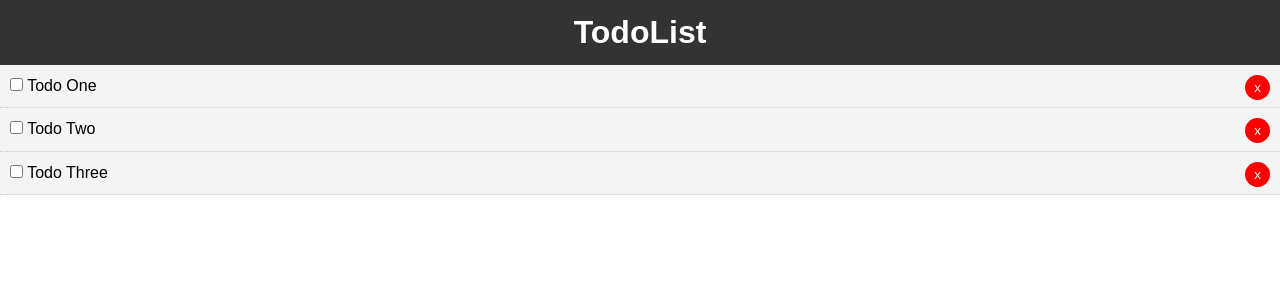
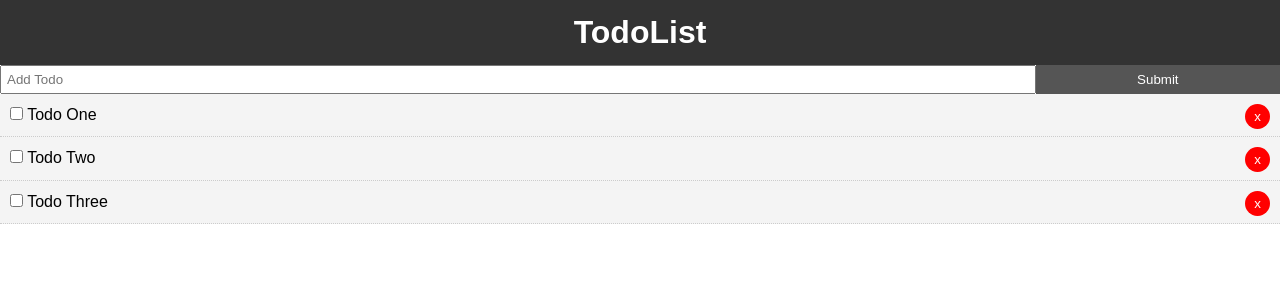
Before and after one commit to DylanAttal/vue-to-do-list, a Vue app: page / in a window 1280 px wide. Shown: the top 300 px of the page. Built offline with nearby package versions, Linux system fonts and the light colour scheme.

Commit message:
Creates AddTodo component

```diff
--- a/src/App.vue
+++ b/src/App.vue
@@ -1,6 +1,7 @@
 <template>
   <div id="app">
     <Header/>
+    <AddTodo/>
     <Todos v-bind:todos="todos" v-on:del-todo="deleteTodo"/>
   </div>
 </template>
@@ -8,12 +9,14 @@
 <script>
 import Header from "./components/layout/Header";
 import Todos from "./components/Todos";
+import AddTodo from "./components/AddTodo";
 
 export default {
   name: "app",
   components: {
     Header,
-    Todos
+    Todos,
+    AddTodo
   },
   data() {
     return {
@@ -50,8 +53,22 @@
   margin: 0;
   padding: 0;
 }
+
 body {
   font-family: Arial, Helvetica, sans-serif;
   line-height: 1.4;
 }
+
+.btn {
+  display: inline-block;
+  border: none;
+  background: #555;
+  color: #fff;
+  padding: 7px 20px;
+  cursor: pointer;
+}
+
+.btn:hover {
+  background: #666;
+}
 </style>
--- /dev/null
+++ b/src/components/AddTodo.vue
@@ -0,0 +1,29 @@
+<template>
+  <div>
+    <form>
+      <input type="text" name="title" placeholder="Add Todo">
+      <input type="submit" value="Submit" class="btn">
+    </form>
+  </div>
+</template>
+
+<script>
+export default {
+  name: "AddTodo"
+};
+</script>
+
+<style scoped>
+form {
+  display: flex;
+}
+
+input[type="text"] {
+  flex: 10;
+  padding: 5px;
+}
+
+input[type="submit"] {
+  flex: 2;
+}
+</style>
```
